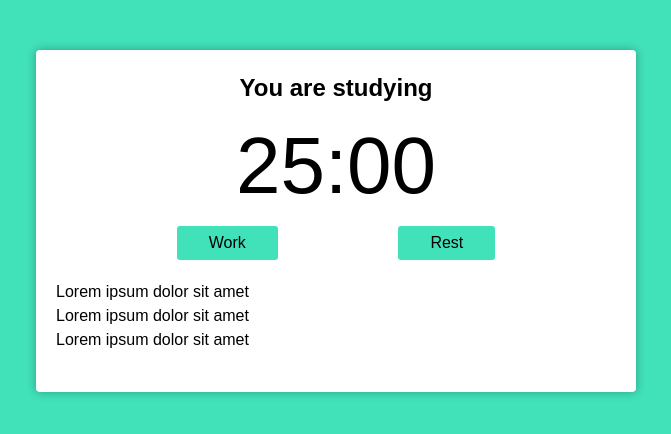
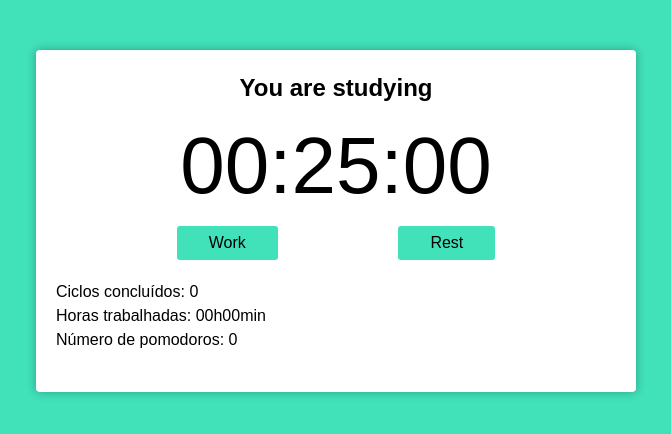
Before and after one commit to Hrq13/pomodore, a React (Create React App) app: page / in a window 1280 px wide. Shown: the top 434 px of the page, without its empty margins (304-975 px from the left). Built offline with nearby package versions, Linux system fonts and the light colour scheme.

Commit message:
cria lógica do pomodoro, adiciona sons, adiciona customs typing e detalhes de uso

```diff
--- a/src/App.tsx
+++ b/src/App.tsx
@@ -7,7 +7,8 @@ function App(): JSX.Element {
       <PomodoroTimer
         pomodoroTime={1500}
         shortRestTime={300}
-        longRestTime={900}
+        longRestTime={500}
+        cycles={4}
         activity={'studying'}
       />
     </div>
--- a/src/components/pomodoro-timer.tsx
+++ b/src/components/pomodoro-timer.tsx
@@ -1,4 +1,4 @@
-import React from 'react';
+import React, { useState, useCallback } from 'react';
 import { useEffect } from 'react';
 import { useInterval } from '../hooks/use-interval';
 import { Button } from './button';
@@ -6,6 +6,7 @@ import { Timer } from './timer';
 
 import startSound from '../sounds/bell-start.mp3';
 import finishSound from '../sounds/bell-finish.mp3';
+import { secondsToTime } from '../utils/seconds-to-time';
 
 const bellStart = new Audio(startSound);
 const bellFinish = new Audio(finishSound);
@@ -15,35 +16,52 @@ interface Props {
   shortRestTime: number;
   longRestTime: number;
   activity: string;
+  cycles: number;
 }
 
 export function PomodoroTimer(props: Props): JSX.Element {
-  const [mainTime, setMainTime] = React.useState(props.pomodoroTime);
-  const [timeCounting, setTimeCounting] = React.useState(false);
-  const [working, setWorking] = React.useState(false);
-  const [resting, setResting] = React.useState(false);
-  const [currentActivity, setCurrentActivity] = React.useState(props.activity);
+  const [mainTime, setMainTime] = useState(props.pomodoroTime);
+  const [timeCounting, setTimeCounting] = useState(false);
+  const [working, setWorking] = useState(false);
+  const [resting, setResting] = useState(false);
+  const [currentActivity, setCurrentActivity] = useState(props.activity);
+  const [cyclesQtdManager, setCyclesQtdManager] = useState(resetCycles());
 
-  useEffect(() => {
-    if (working) document.body.classList.add('working');
-    else document.body.classList.remove('working');
-  }, [working]);
+  const [completedCyles, setCompletedCyles] = useState(0);
+  const [fullWorkingTime, setFullWorkingTime] = useState(0);
+  const [numberOfPomodoros, setNumberOfPomodoros] = useState(0);
+
+  function resetCycles() {
+    return new Array(props.cycles - 1).fill(true);
+  }
 
   useInterval(
     (): void => {
       setMainTime(mainTime - 1);
+      if (working) setFullWorkingTime(fullWorkingTime + 1);
     },
     timeCounting ? 1000 : null,
   );
 
-  const configureWork = () => {
+  const configureWork = useCallback(() => {
+    setMainTime(props.pomodoroTime);
     setTimeCounting(true);
     setWorking(true);
     setResting(false);
     setCurrentActivity(props.activity);
     bellStart.play();
-  };
-  const configureRest = (long: boolean) => {
+  }, [
+    props.activity,
+    props.pomodoroTime,
+    bellStart,
+    setMainTime,
+    setTimeCounting,
+    setWorking,
+    setResting,
+    setCurrentActivity,
+  ]);
+  const configureRest = useCallback(
+    (long: boolean) => {
       setWorking(false);
       setResting(true);
 
@@ -56,7 +74,40 @@ export function PomodoroTimer(props: Props): JSX.Element {
         setMainTime(props.shortRestTime);
         setCurrentActivity('taking a short break');
       }
-  };
+    },
+    [setWorking, setResting, setMainTime, setCurrentActivity, bellFinish],
+  );
+
+  useEffect(() => {
+    if (working) document.body.classList.add('working');
+    if (resting) document.body.classList.remove('working');
+
+    if (mainTime > 0) return;
+
+    if (working && cyclesQtdManager.length > 0) {
+      configureRest(false);
+      cyclesQtdManager.pop();
+    } else if (working && cyclesQtdManager.length <= 0) {
+      configureRest(true);
+      setCyclesQtdManager(resetCycles());
+      setCompletedCyles(completedCyles + 1);
+    }
+    if (working) setNumberOfPomodoros(numberOfPomodoros + 1);
+    if (resting) configureWork();
+  }, [
+    working,
+    resting,
+    mainTime,
+    cyclesQtdManager,
+    numberOfPomodoros,
+    completedCyles,
+    configureRest,
+    setCyclesQtdManager,
+    setCompletedCyles,
+    setNumberOfPomodoros,
+    configureWork,
+    resetCycles,
+  ]);
 
   return (
     <div className="pomodoro">
@@ -83,9 +134,9 @@ export function PomodoroTimer(props: Props): JSX.Element {
         />
       </div>
       <div className="details">
-        <p>Lorem ipsum dolor sit amet</p>
-        <p>Lorem ipsum dolor sit amet</p>
-        <p>Lorem ipsum dolor sit amet</p>
+        <p>Ciclos concluídos: {completedCyles}</p>
+        <p>Horas trabalhadas: {secondsToTime(fullWorkingTime, true)}</p>
+        <p>Número de pomodoros: {numberOfPomodoros}</p>
       </div>
     </div>
   );
--- a/src/components/timer.tsx
+++ b/src/components/timer.tsx
@@ -6,5 +6,5 @@ interface Props {
 }
 
 export function Timer(props: Props): JSX.Element {
-  return <div className="timer">{secondsToTime(props.mainTime)}</div>;
+  return <div className="timer">{secondsToTime(props.mainTime, false)}</div>;
 }
--- /dev/null
+++ b/src/utils/left-zero.ts
@@ -0,0 +1,3 @@
+export function leftZero(seconds: number): string {
+  return seconds.toString().padStart(2, '0');
+}
--- a/src/utils/seconds-to-time.ts
+++ b/src/utils/seconds-to-time.ts
@@ -1,8 +1,10 @@
-export function secondsToTime(seconds: number): string {
-  const leftZero = (n: number) => {
-    return n.toString().padStart(2, '0');
-  };
+import { leftZero } from './left-zero';
+
+export function secondsToTime(seconds: number, useShortForm: boolean): string {
+  const hours = Math.floor(seconds / (60 * 60));
   const min = Math.floor((seconds / 60) % 60);
   const _seconds = seconds % 60;
-  return `${leftZero(min)}:${leftZero(_seconds)}`;
+
+  if (useShortForm) return `${leftZero(hours)}h${leftZero(min)}min`;
+  return `${leftZero(hours)}:${leftZero(min)}:${leftZero(_seconds)}`;
 }
```
Lines whose indentation alone changed are shown as unchanged.
